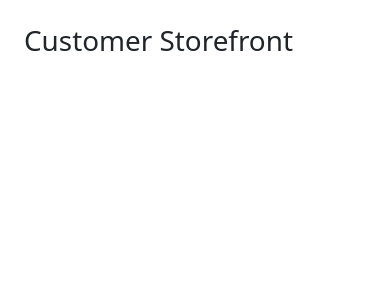
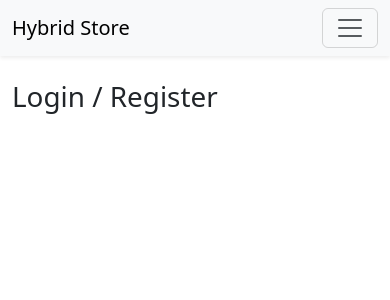
Before and after one commit to AstralJugs69/E-commy2, a React (Vite) app in the folder packages/customer-frontend/: page /login in a window 390 px wide. Shown: the top 300 px of the page. Built offline with nearby package versions, Linux system fonts and the light colour scheme.

Commit message:
feat(customer-frontend): Implement basic routing and mobile-first layout

```diff
--- a/packages/customer-frontend/src/App.tsx
+++ b/packages/customer-frontend/src/App.tsx
@@ -1,10 +1,32 @@
+import React from 'react';
+import { BrowserRouter, Routes, Route } from 'react-router-dom';
+import Layout from './components/Layout'; // Import the layout
+import HomePage from './pages/HomePage';
+import CartPage from './pages/CartPage';
+import LoginPage from './pages/LoginPage';
+import OrderSuccessPage from './pages/OrderSuccessPage';
+// Import other pages as needed
+
 function App() {
   return (
-    <>
-      <h1 className="p-4">Customer Storefront</h1>
-      {/* Routing will be added here later */}
-    </>
-  )
+    <BrowserRouter>
+      <Routes>
+        <Route path="/" element={<Layout />}> {/* Apply layout to all routes */}
+          {/* Index route for the homepage */}
+          <Route index element={<HomePage />} />
+          <Route path="cart" element={<CartPage />} />
+          <Route path="login" element={<LoginPage />} />
+          {/* Order Success page - needs parameter later */}
+          <Route path="order/success/:orderId" element={<OrderSuccessPage />} />
+          {/* Add other routes like product detail later */}
+
+          {/* Optional: Catch-all within layout? Or handle outside? */}
+          {/* <Route path="*" element={<NotFoundPage />} /> */}
+        </Route>
+        {/* Add routes outside the main layout if needed */}
+      </Routes>
+    </BrowserRouter>
+  );
 }
 
-export default App
+export default App;
--- /dev/null
+++ b/packages/customer-frontend/src/components/Layout.tsx
@@ -0,0 +1,50 @@
+import React from 'react';
+import { Outlet } from 'react-router-dom';
+import { Container, Navbar, Nav, Offcanvas } from 'react-bootstrap';
+import { LinkContainer } from 'react-router-bootstrap';
+
+const Layout = () => {
+  return (
+    <div className="app-wrapper">
+      <Navbar bg="light" expand={false} fixed="top" className="shadow-sm">
+        <Container fluid>
+          <LinkContainer to="/">
+            <Navbar.Brand>Hybrid Store</Navbar.Brand>
+          </LinkContainer>
+          <Navbar.Toggle aria-controls="offcanvasNavbar-expand-false" />
+          <Navbar.Offcanvas
+            id="offcanvasNavbar-expand-false"
+            aria-labelledby="offcanvasNavbarLabel-expand-false"
+            placement="end"
+          >
+            <Offcanvas.Header closeButton>
+              <Offcanvas.Title id="offcanvasNavbarLabel-expand-false">
+                Menu
+              </Offcanvas.Title>
+            </Offcanvas.Header>
+            <Offcanvas.Body>
+              <Nav className="justify-content-end flex-grow-1 pe-3">
+                <LinkContainer to="/">
+                  <Nav.Link>Home</Nav.Link>
+                </LinkContainer>
+                <LinkContainer to="/cart">
+                  <Nav.Link>Cart</Nav.Link>
+                </LinkContainer>
+                <LinkContainer to="/login">
+                  <Nav.Link>Login</Nav.Link>
+                </LinkContainer>
+                {/* Add more links later as needed */}
+              </Nav>
+            </Offcanvas.Body>
+          </Navbar.Offcanvas>
+        </Container>
+      </Navbar>
+
+      <main className="pt-5 mt-3">
+        <Outlet />
+      </main>
+    </div>
+  );
+};
+
+export default Layout;
--- /dev/null
+++ b/packages/customer-frontend/src/pages/CartPage.tsx
@@ -0,0 +1,12 @@
+import React from 'react';
+import { Container } from 'react-bootstrap';
+
+const CartPage = () => {
+  return (
+    <Container className="py-3">
+      <h1>Shopping Cart</h1>
+    </Container>
+  );
+};
+
+export default CartPage;
--- /dev/null
+++ b/packages/customer-frontend/src/pages/HomePage.tsx
@@ -0,0 +1,12 @@
+import React from 'react';
+import { Container } from 'react-bootstrap';
+
+const HomePage = () => {
+  return (
+    <Container className="py-3">
+      <h1>Home / Products</h1>
+    </Container>
+  );
+};
+
+export default HomePage;
--- /dev/null
+++ b/packages/customer-frontend/src/pages/LoginPage.tsx
@@ -0,0 +1,12 @@
+import React from 'react';
+import { Container } from 'react-bootstrap';
+
+const LoginPage = () => {
+  return (
+    <Container className="py-3">
+      <h1>Login / Register</h1>
+    </Container>
+  );
+};
+
+export default LoginPage;
--- /dev/null
+++ b/packages/customer-frontend/src/pages/OrderSuccessPage.tsx
@@ -0,0 +1,12 @@
+import React from 'react';
+import { Container } from 'react-bootstrap';
+
+const OrderSuccessPage = () => {
+  return (
+    <Container className="py-3">
+      <h1>Order Placed Successfully</h1>
+    </Container>
+  );
+};
+
+export default OrderSuccessPage;
```
